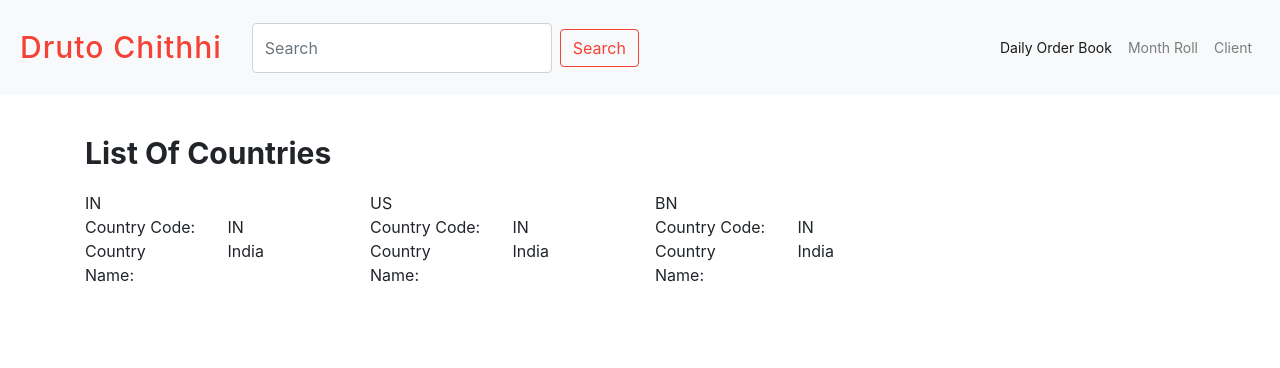
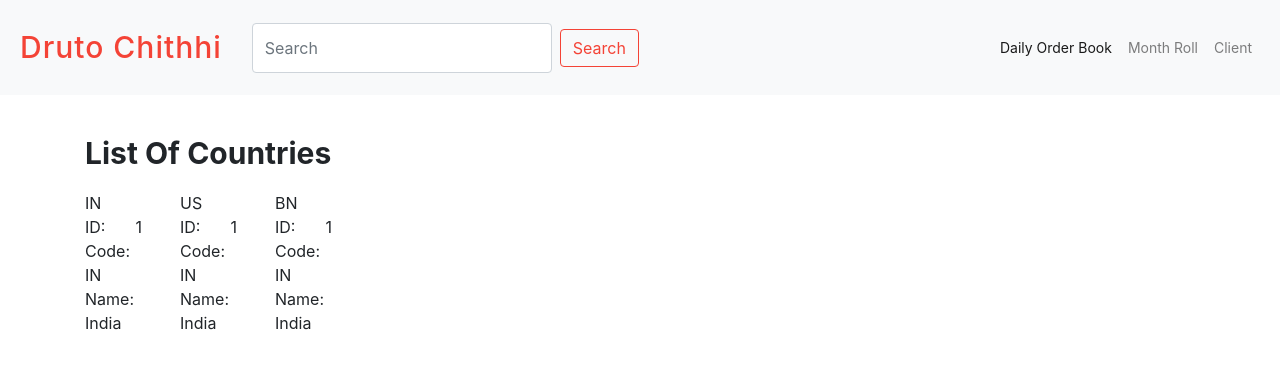
Before and after one commit to paawak/sandbox, an Angular app in the folder clojure/druto-chithhi/druto-chithhi-ui/: page / in a window 1280 px wide. Shown: the top 368 px of the page. Built offline with nearby package versions, Linux system fonts and the light colour scheme.

Commit message:
re-adjust divs

```diff
--- a/clojure/druto-chithhi/druto-chithhi-ui/src/app/country/country-list-item/country-list-item.component.html
+++ b/clojure/druto-chithhi/druto-chithhi-ui/src/app/country/country-list-item/country-list-item.component.html
@@ -1,6 +1,14 @@
+<div class="row">
+    <div class="col">
+      ID:
+    </div>
+    <div class="col">
+      1
+    </div>
+  </div>
 <div class="row">
   <div class="col">
-    Country Code:
+    Code:
   </div>
   <div class="col">
     IN
@@ -8,7 +16,7 @@
 </div>
 <div class="row">
   <div class="col">
-    Country Name:
+    Name:
   </div>
   <div class="col">
     India
--- a/clojure/druto-chithhi/druto-chithhi-ui/src/app/country/country-list/country-list.component.html
+++ b/clojure/druto-chithhi/druto-chithhi-ui/src/app/country/country-list/country-list.component.html
@@ -2,7 +2,7 @@
   <h1 class="title">List Of Countries</h1>
 
   <div class="row">
-    <div class='col-md-3 col-xs-6' *ngFor="let country of countries">
+    <div class='col-md-1 col-xs-3' *ngFor="let country of countries">
       {{country.code}}
       <app-country-list-item></app-country-list-item>
     </div>
```
